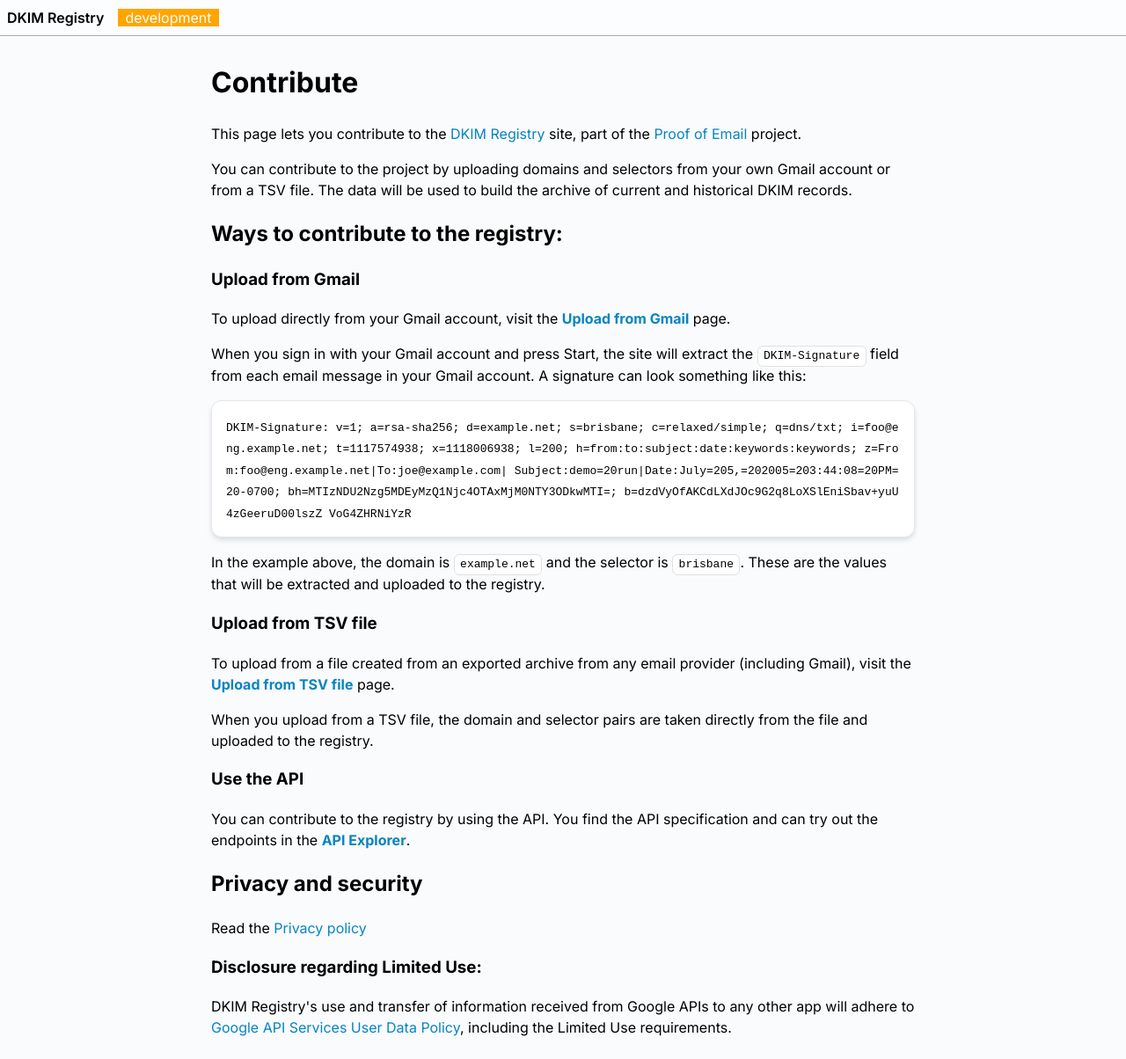
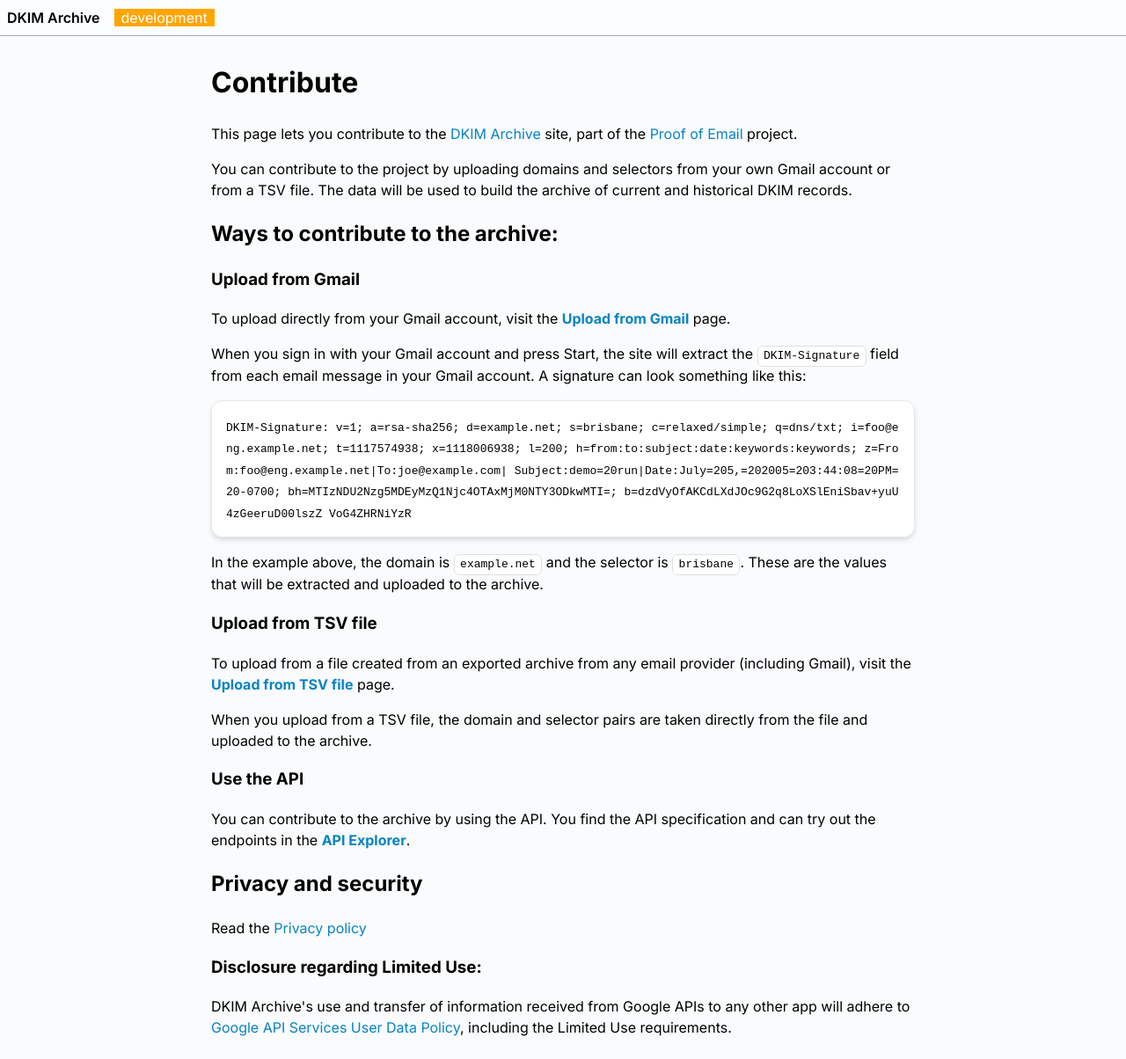
Before and after one commit to zkemail/archive.prove.email, a Next.js app in the folder dkim-lookup-app/: page /contribute in a window 1280 px wide. Shown: the whole page at 88% size. Built offline with nearby package versions, Linux system fonts and the light colour scheme.

Commit message:
rename the project to DKIM Archive

```diff
--- a/dkim-lookup-app/package.json
+++ b/dkim-lookup-app/package.json
@@ -1,5 +1,5 @@
 {
-	"name": "registry.prove.email",
+	"name": "archive.prove.email",
 	"version": "0.1.0",
 	"license": "MIT",
 	"private": true,
--- a/dkim-lookup-app/src/app/contribute/page.tsx
+++ b/dkim-lookup-app/src/app/contribute/page.tsx
@@ -9,14 +9,14 @@ export default function Page() {
 		<div>
 			<h1>Contribute</h1>
 			<p>
-				This page lets you contribute to the <a href="https://registry.prove.email/">DKIM Registry</a> site, part of the <a href="https://prove.email">Proof of Email</a> project.
+				This page lets you contribute to the <a href="https://archive.prove.email/">DKIM Archive</a> site, part of the <a href="https://prove.email">Proof of Email</a> project.
 			</p>
 			<p>
 				You can contribute to the project by uploading domains and selectors from your own Gmail account or from a TSV file.
 				The data will be used to build the archive of current and historical DKIM records.
 			</p>
 
-			<h2>Ways to contribute to the registry:</h2>
+			<h2>Ways to contribute to the archive:</h2>
 
 			<h3>Upload from Gmail</h3>
 			<p>To upload directly from your Gmail account, visit the <strong><a href="upload_gmail">Upload from Gmail</a></strong> page.</p>
@@ -40,7 +40,7 @@ export default function Page() {
 			</div>
 			<p>
 				In the example above, the domain is <InlineCode>example.net</InlineCode> and the selector is <InlineCode>brisbane</InlineCode>.
-				These are the values that will be extracted and uploaded to the registry.
+				These are the values that will be extracted and uploaded to the archive.
 			</p>
 
 			<h3>Upload from TSV file</h3>
@@ -48,12 +48,12 @@ export default function Page() {
 				To upload from a file created from an exported archive from any email provider (including Gmail),
 				visit the <strong><a href="upload_tsv">Upload from TSV file</a></strong> page.
 			</p>
-			<p>When you upload from a TSV file, the domain and selector pairs are taken directly from the file and uploaded to the registry.</p>
+			<p>When you upload from a TSV file, the domain and selector pairs are taken directly from the file and uploaded to the archive.</p>
 
 
 			<h3>Use the API</h3>
 			<p>
-				You can contribute to the registry by using the API.
+				You can contribute to the archive by using the API.
 				You find the API specification and can try out the endpoints in the <strong><a href="api-explorer">API Explorer</a></strong>.
 			</p>
 
@@ -62,7 +62,7 @@ export default function Page() {
 
 			<h3>Disclosure regarding Limited Use:</h3>
 			<p>
-				DKIM Registry's use and transfer of information received from Google APIs to any other app will adhere to{' '}
+				DKIM Archive's use and transfer of information received from Google APIs to any other app will adhere to{' '}
 				<a href="https://developers.google.com/terms/api-services-user-data-policy#additional_requirements_for_specific_api_scopes" target="_blank">
 					Google API Services User Data Policy
 				</a>
--- a/dkim-lookup-app/src/app/layout.tsx
+++ b/dkim-lookup-app/src/app/layout.tsx
@@ -6,7 +6,7 @@ import { NextAuthProvider } from './session-provider'
 const inter = Inter({ subsets: ['latin'] })
 
 export const metadata: Metadata = {
-	title: 'DKIM Registry',
+	title: 'DKIM Archive',
 	description: 'DKIM archive website',
 }
 
@@ -36,7 +36,7 @@ export default function RootLayout({
 						borderBottom: '1px solid #aaa',
 					}}>
 						<a href='/' className='defaultcolor' style={{ fontWeight: 600 }}>
-							DKIM Registry
+							DKIM Archive
 						</a>
 						<DevModeNotice />
 					</header>
--- a/dkim-lookup-app/src/app/page.tsx
+++ b/dkim-lookup-app/src/app/page.tsx
@@ -17,7 +17,7 @@ export default async function Home({ searchParams }: {
 	return (
 		<div style={{ display: 'flex', minHeight: '100vh', flexDirection: 'column', alignItems: 'center' }}>
 			<h2 style={{ padding: '2rem' }}>
-				<a href='/' className='defaultcolor'>DKIM Registry</a>
+				<a href='/' className='defaultcolor'>DKIM Archive</a>
 			</h2>
 			<SearchInput domainQuery={domainQuery} />
 			<DomainSearchResults initialRecords={records} domainQuery={domainQuery} />
@@ -25,9 +25,9 @@ export default async function Home({ searchParams }: {
 			<div style={{ textAlign: 'center', marginTop: '5rem', fontSize: '0.8rem' }}>
 				<hr style={{ width: '50%', margin: '1rem auto', borderTop: '1px solid black' }} />
 				<div><a href="about">About</a> this site</div>
-				<div>Visit the project on <a href="https://github.com/zkemail/registry.prove.email">GitHub</a></div>
+				<div>Visit the project on <a href="https://github.com/zkemail/archive.prove.email">GitHub</a></div>
 				<div>Visit <a href="https://prove.email/">Proof of Email</a></div>
-				<div><a href="contribute">Contribute</a> to the registry</div>
+				<div><a href="contribute">Contribute</a> to the archive</div>
 				<div>Explore the <a href="api-explorer">API</a></div>
 				<div>Read the <a href="privacy-policy">Privacy policy</a></div>
 			</div>
--- a/dkim-lookup-app/src/app/privacy-policy/page.tsx
+++ b/dkim-lookup-app/src/app/privacy-policy/page.tsx
@@ -5,7 +5,7 @@ export default function Page() {
 			<h1>Privacy Policy</h1>
 
 			<h2>Privacy policy for Proof of Email</h2>
-			<p>This privacy policy describes how DKIM Registry, operated by <strong>Proof of Email</strong> (hereinafter referred to as "we", "us", or "our"), accesses, uses, stores and shares your personal information when you use our website located at <a href="https://registry.prove.email">registry.prove.email</a> (the "website").</p>
+			<p>This privacy policy describes how DKIM Archive, operated by <strong>Proof of Email</strong> (hereinafter referred to as "we", "us", or "our"), accesses, uses, stores and shares your personal information when you use our website located at <a href="https://archive.prove.email">archive.prove.email</a> (the "website").</p>
 			<p><strong>Information we access:</strong></p>
 			<ul>
 				<li><strong>User email address:</strong> When you sign in with your Gmail account to contribute domains and selectors, we use your email address solely for displaying it to you within the platform.</li>
--- a/dkim-lookup-app/src/app/upload_gmail/page.tsx
+++ b/dkim-lookup-app/src/app/upload_gmail/page.tsx
@@ -152,7 +152,7 @@ export default function Page() {
 					await update();
 					console.log(`${addDspApiUrl} response`, response);
 					if (response.data.added) {
-						logmsg(`${pairString} was added to the registry`);
+						logmsg(`${pairString} was added to the archive`);
 						setAddedPairs(addedPairs => addedPairs + 1);
 					}
 					uploadedPairs.add(pairString);
--- a/dkim-lookup-app/src/app/upload_tsv/page.tsx
+++ b/dkim-lookup-app/src/app/upload_tsv/page.tsx
@@ -62,7 +62,7 @@ export default function Page() {
 				await update();
 				console.log('upsert response', response);
 				if (response.data.added) {
-					logmsg(`${JSON.stringify(dsp)} was added to the registry`);
+					logmsg(`${JSON.stringify(dsp)} was added to the archive`);
 					setAddedPairs(addedPairs => addedPairs + 1);
 				}
 			}
@@ -98,7 +98,7 @@ export default function Page() {
 				Here you can contribute to the database by providing a TSV file with domains and selectors.
 			</p>
 			<p>
-				Follow the instructions in this <a href="https://github.com/zkemail/registry.prove.email?tab=readme-ov-file#mbox_selector_scraper">README</a>{' '}
+				Follow the instructions in this <a href="https://github.com/zkemail/archive.prove.email?tab=readme-ov-file#mbox_selector_scraper">README</a>{' '}
 				to follow the fully private flow, where you only upload domains and selectors extracted from your inbox, and nothing else.
 			</p>
 			<div>
```
Also changed, not shown: dkim-lookup-app/public/openapi.yaml (+6 -6 lines), 2 other files (tests, documents, lock files or other folders).
